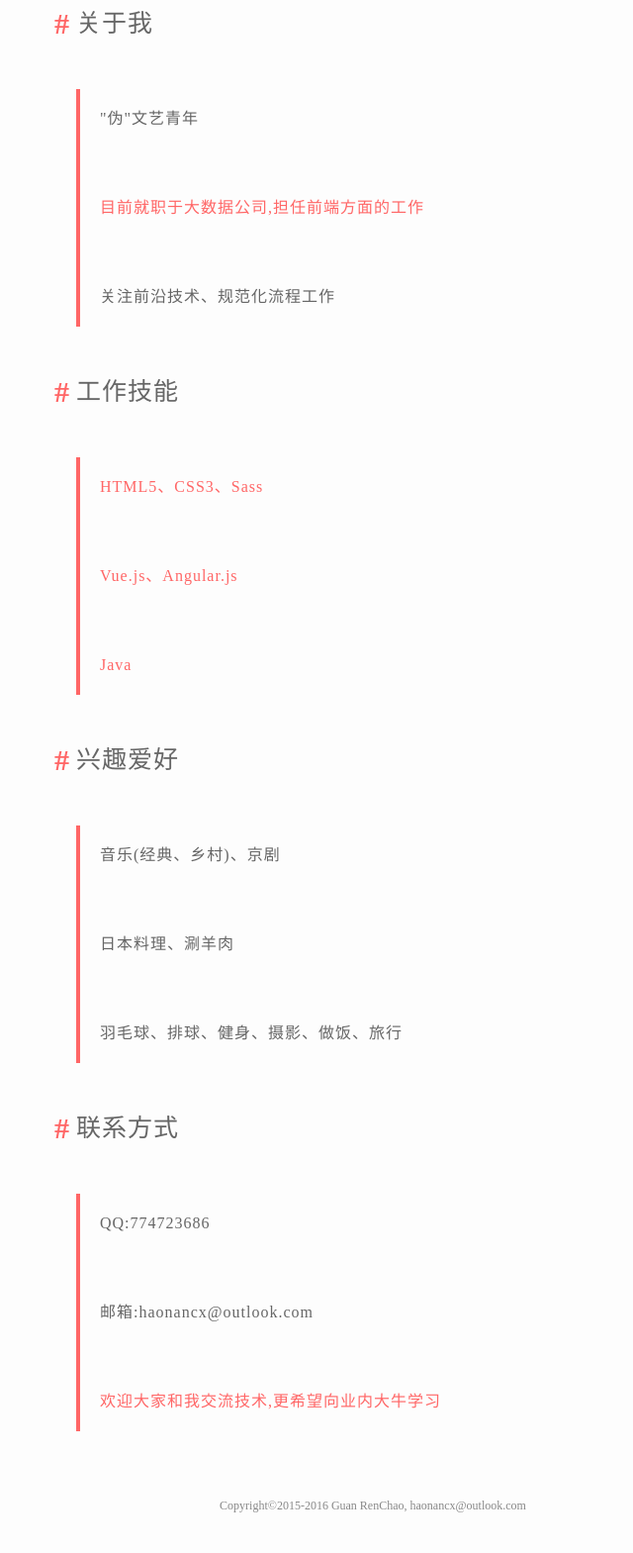
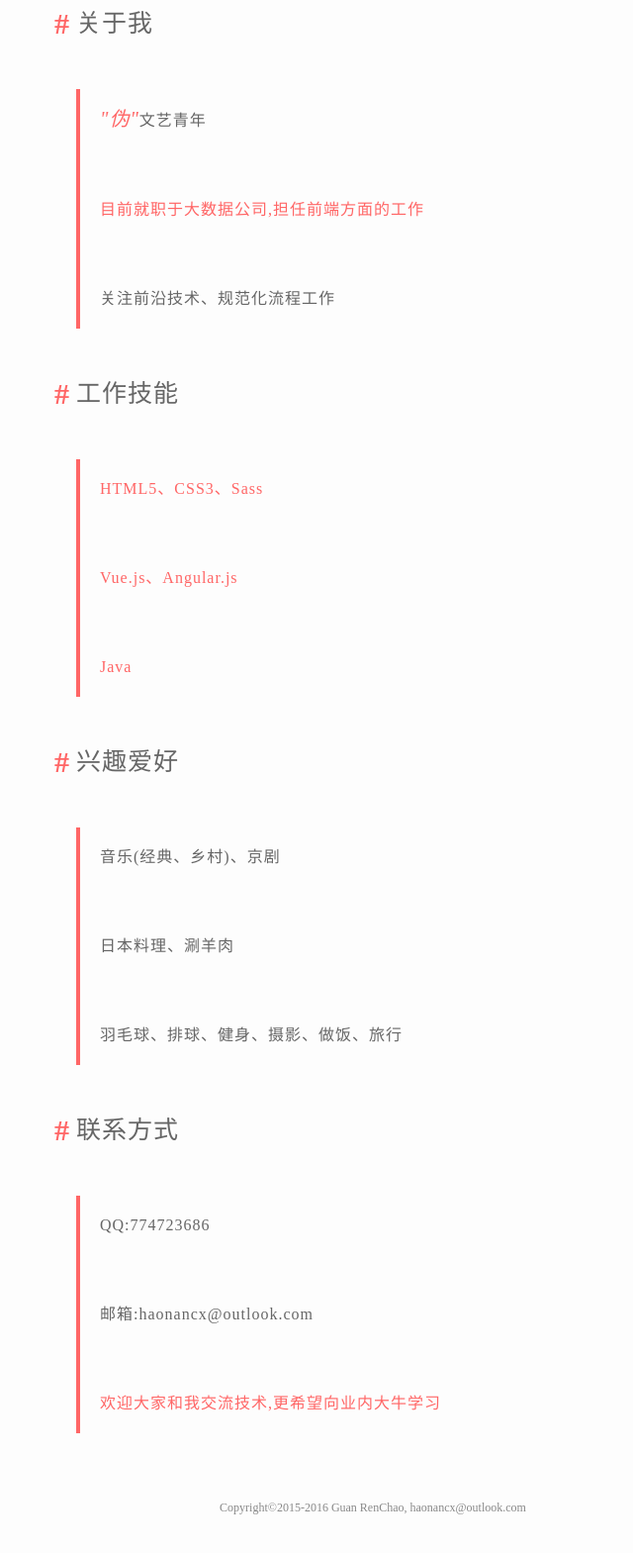
Before and after one commit to xtd420/Haonancx.github.io, a Jekyll site: the page built from about.html, in a window 1280 px wide. Shown: the part 675-2244 px from the top of the page at 99% size, without its empty margins (263-903 px from the left). Built offline with Jekyll 4.4.1, drawn with Linux system fonts in a browser that asks for light colours; Markdown is read by kramdown in place of the engine named in the settings.

Commit message:
changes styles

```diff
--- a/about.html
+++ b/about.html
@@ -47,7 +47,7 @@ layout: default
 	font-size: 1.2em;
 	font-weight: bold;
 	}
-	.motto{
+	.motto,.aboutMe i{
 	font-size: 20px;
 	color: #f66;
 	}
@@ -80,7 +80,7 @@ layout: default
 <div class="aboutMe">
 <h2>关于我</h2>
 <blockquote>
-<p>"伪"文艺青年</p>
+<p><i>"伪"</i>文艺青年</p>
 <p class="motto">目前就职于大数据公司,担任前端方面的工作</p>
 <p>关注前沿技术、规范化流程工作</p>
 </blockquote>
```
